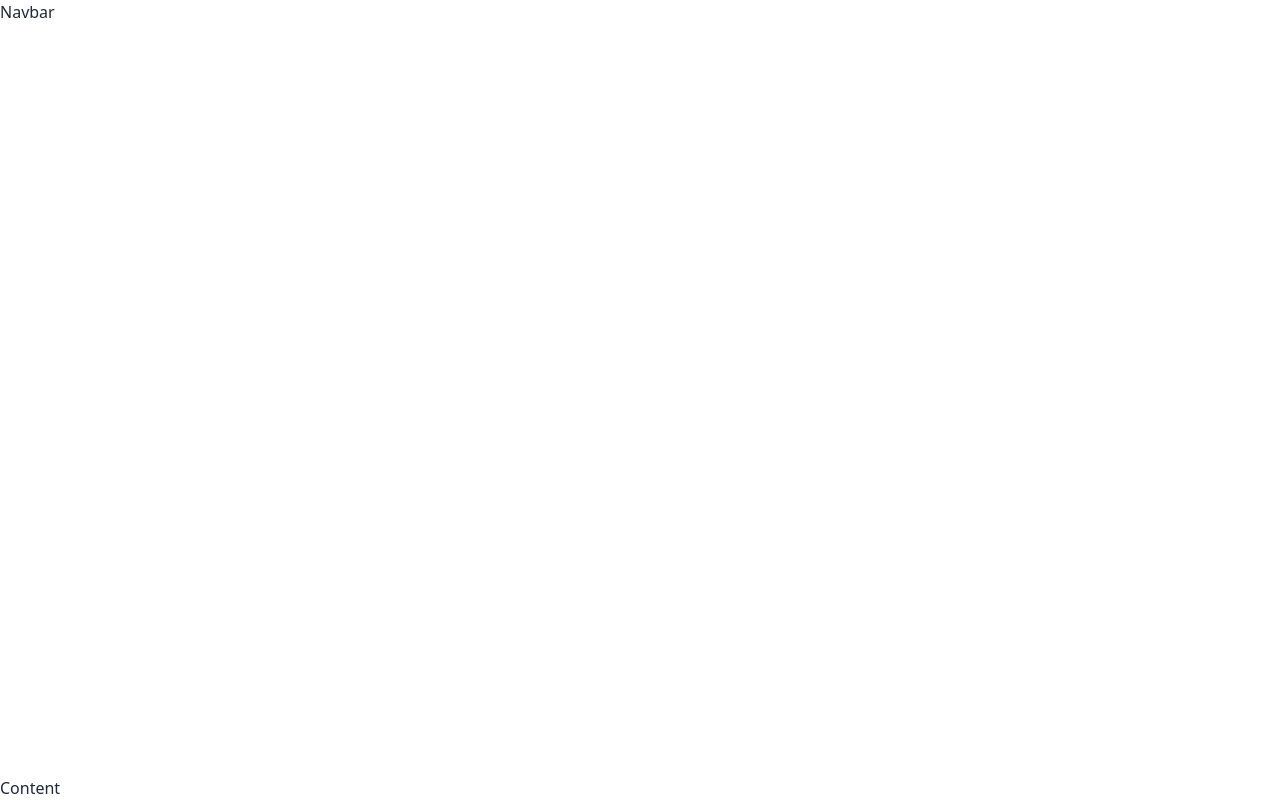
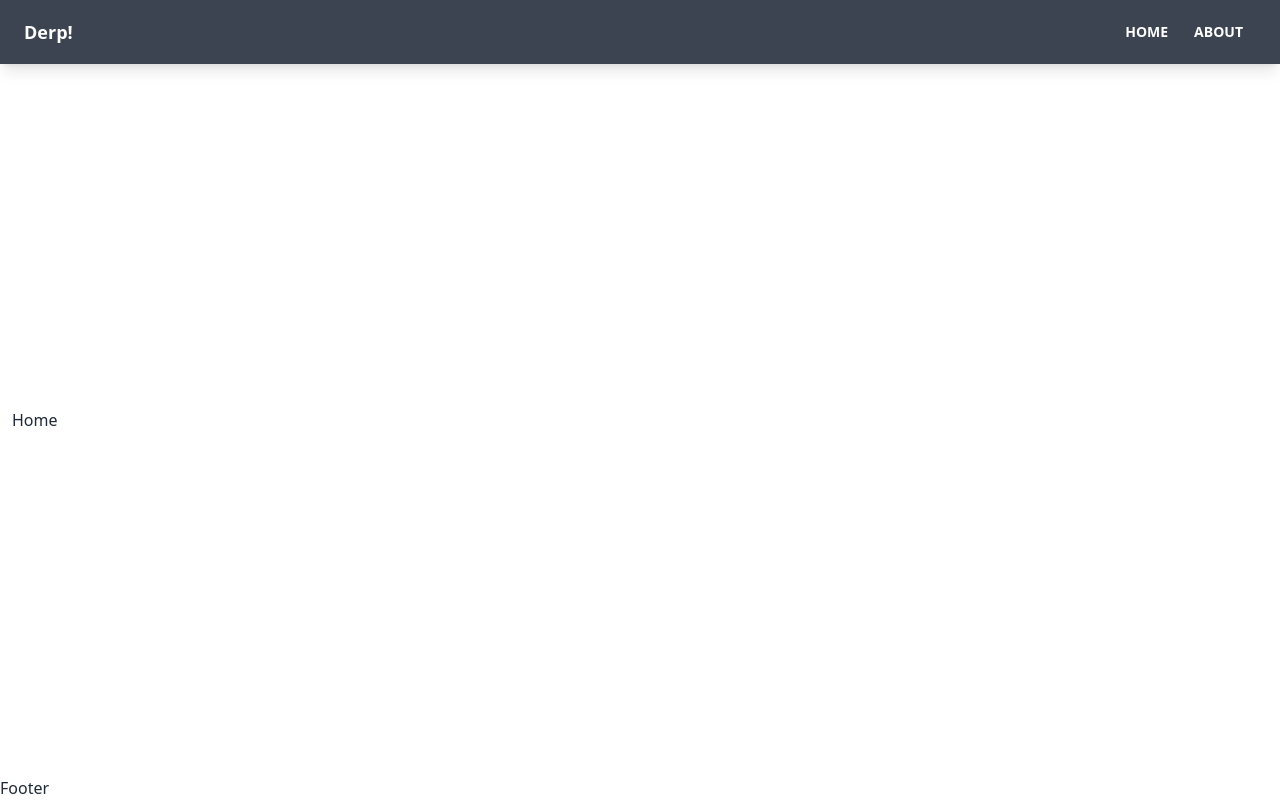
Before and after one commit to Andrew-Wand/pet-finder-app, a React (Vite) app: page / in a window 1280 px wide. Built offline with nearby package versions, Linux system fonts and the light colour scheme.

Commit message:
set up home page and about page

```diff
--- a/src/App.jsx
+++ b/src/App.jsx
@@ -1,13 +1,24 @@
-import { BrowserRouter as Router, Route } from "react-router-dom";
+import { BrowserRouter as Router, Route, Routes } from "react-router-dom";
+import Footer from "./components/layout/Footer";
 import Navbar from "./components/layout/Navbar";
+import About from "./components/pages/About";
+import Home from "./components/pages/Home";
 
 function App() {
   return (
     <Router>
       <div className="flex flex-col justify-between h-screen">
-        <Navbar />
+        <Navbar title={"Derp!"} />
 
-        <main>Content</main>
+        <main className="container mx-auto px-3 pb-12">
+          <Routes>
+            <Route path="/" element={<Home />} />
+            <Route path="/about" element={<About />} />
+            {/* <Route path="/animals/:animal" element={<Animal />} /> */}
+            {/* <Route path="*" element={<NotFound />} /> */}
+          </Routes>
+        </main>
+        <Footer />
       </div>
     </Router>
   );
--- a/src/components/layout/Footer.jsx
+++ b/src/components/layout/Footer.jsx
@@ -1,5 +1,3 @@
-import React from "react";
-
 function Footer() {
   return <div>Footer</div>;
 }
--- a/src/components/layout/Navbar.jsx
+++ b/src/components/layout/Navbar.jsx
@@ -1,5 +1,27 @@
-function Navbar() {
-  return <div>Navbar</div>;
+import { Link } from "react-router-dom";
+
+function Navbar({ title }) {
+  return (
+    <nav className="navbar mb-12 shadow-lg bg-neutral text-neutral-content">
+      <div className="container mx-auto">
+        <div className="flex-none px-2 mx-2">
+          <Link to="/" className="text-lg font-bold align-middle">
+            {title}
+          </Link>
+        </div>
+        <div className="flex-1 px-2 mx-2">
+          <div className="flex justify-end">
+            <Link to="/" className="btn btn-ghost btn-sm rounded-btn">
+              Home
+            </Link>
+            <Link to="/about" className="btn btn-ghost btn-sm rounded-btn">
+              About
+            </Link>
+          </div>
+        </div>
+      </div>
+    </nav>
+  );
 }
 
 export default Navbar;
--- /dev/null
+++ b/src/components/pages/About.jsx
@@ -0,0 +1,5 @@
+function About() {
+  return <div>About</div>;
+}
+
+export default About;
--- /dev/null
+++ b/src/components/pages/Home.jsx
@@ -0,0 +1,5 @@
+function Home() {
+  return <div>Home</div>;
+}
+
+export default Home;
```
